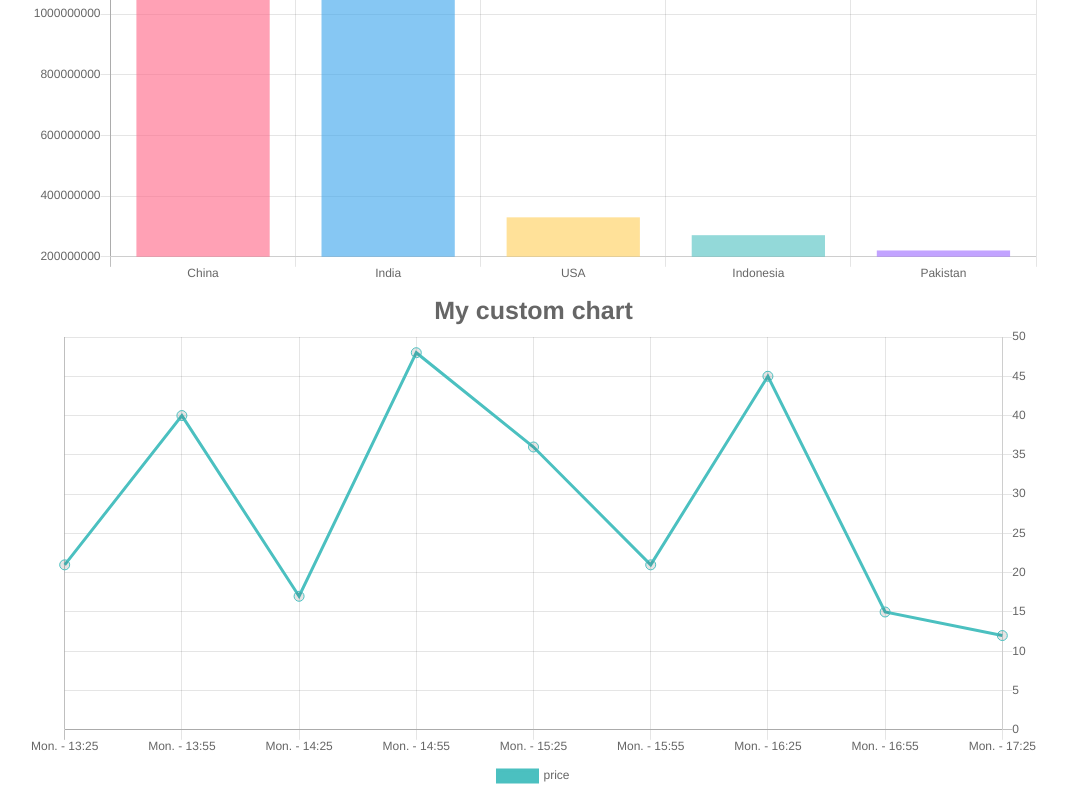
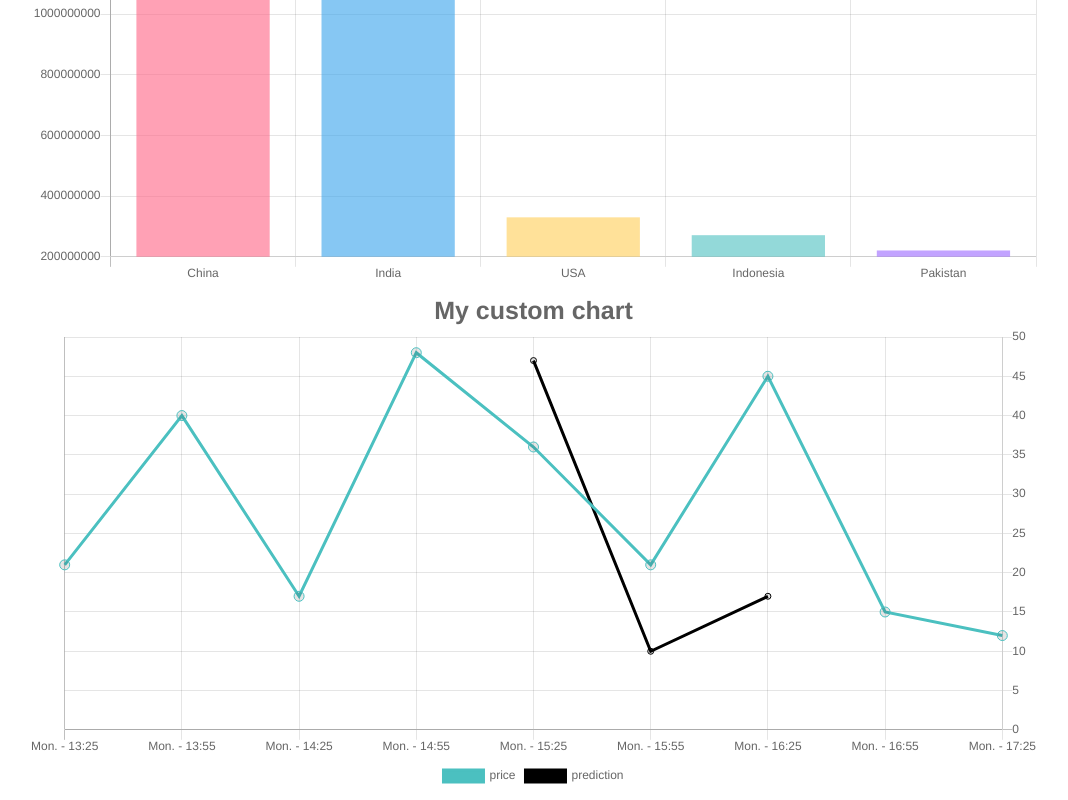
Before and after one commit to marzouk2002/explore-Chart.js, a React (Create React App) app: page / in a window 1280 px wide. Shown: the part 226-1026 px from the top of the page, without its empty margins (107-1175 px from the left). Built offline with nearby package versions, Linux system fonts and the light colour scheme.

Commit message:
pass props to chart line

```diff
--- a/src/components/LineChart.js
+++ b/src/components/LineChart.js
@@ -1,7 +1,8 @@
 import React from 'react'
 import { Line } from 'react-chartjs-2'
 
-function LineChart({ data, labels }) {
+function LineChart({ data, labels, vuePred, predLabel, predictions }) {
+
     return (
         <>
             <Line
@@ -17,13 +18,13 @@ function LineChart({ data, labels }) {
                           tension: 0,
                           animations: null
                         },
-                        // {
-                        //   label:'prediction',
-                        //   data:[ null, null, null, null, 200, 150, 170 ],
-                        //   fill: false,
-                        //   borderColor: 'black',
-                        //   tension: 0
-                        // }
+                        {
+                          label:'prediction',
+                          data:[ null, null, null, null, 47, 10, 17 ],
+                          fill: false,
+                          borderColor: 'black',
+                          tension: 0
+                        }
                     ]
                 }}
                 options={{
```
